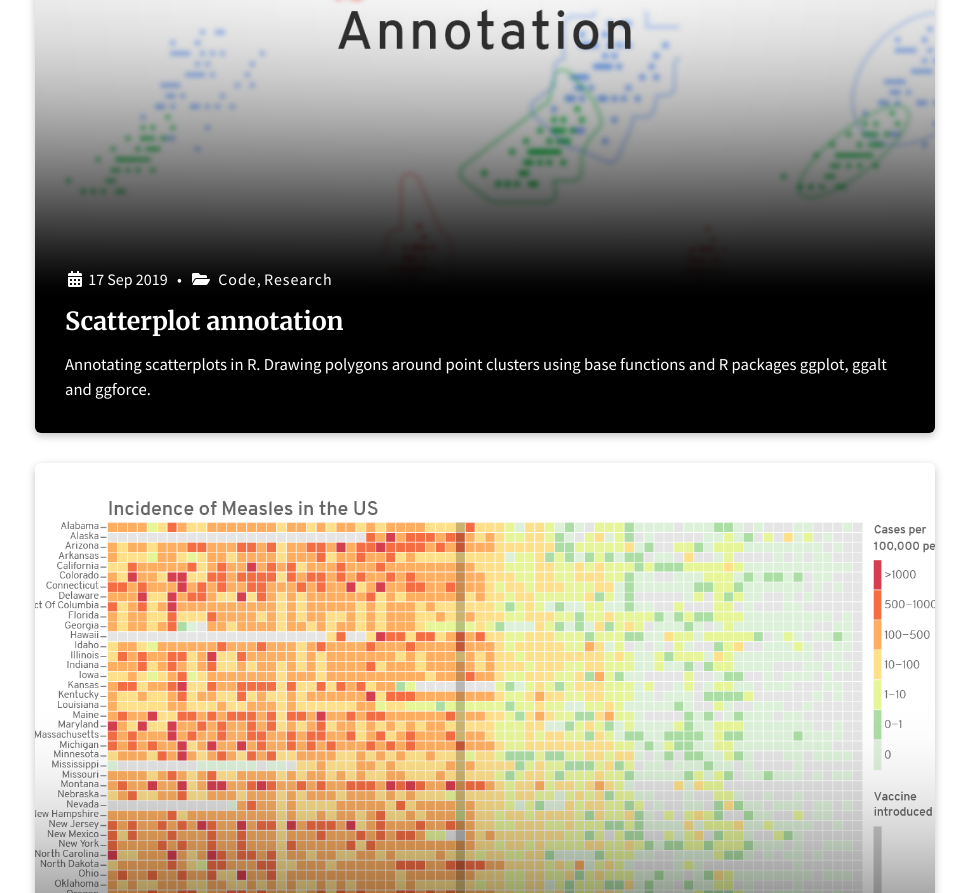
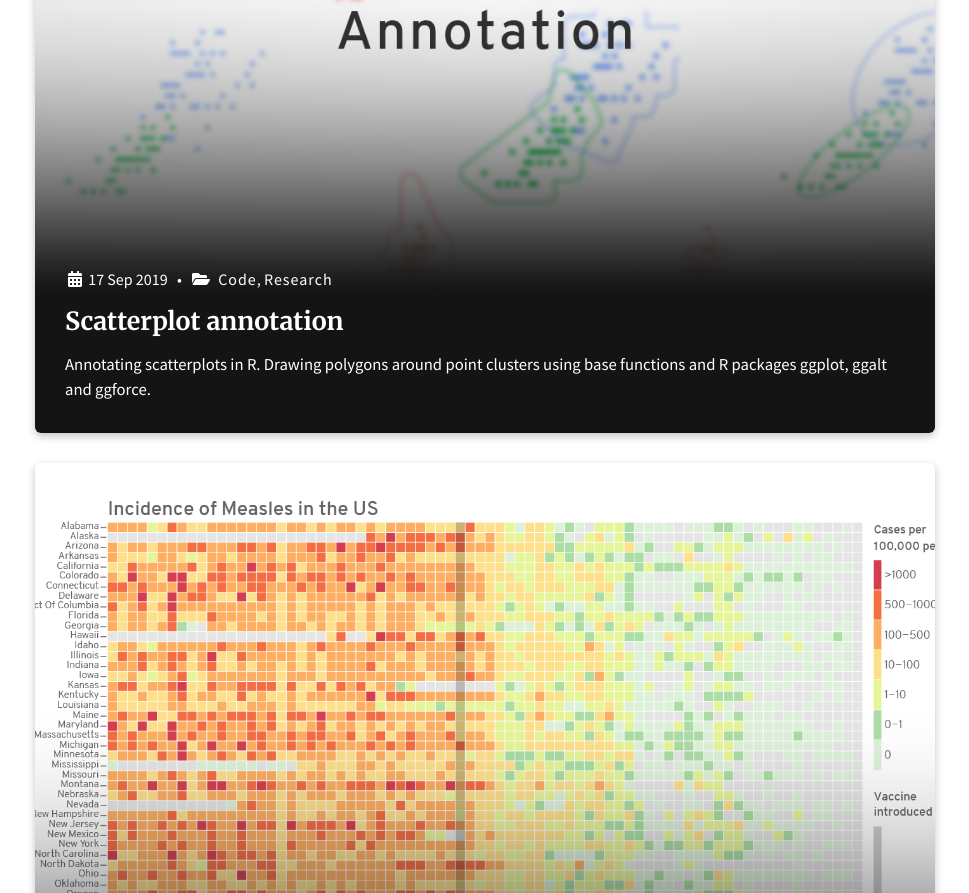
Before and after one commit to royfrancis/royfrancis.github.io, a Jekyll site: the page built from index.html, in a window 1280 px wide. Shown: the part 463-1356 px from the top of the page, without its empty margins (155-1124 px from the left). Built offline with Jekyll 4.4.1, drawn with Linux system fonts in a browser that asks for light colours; cached includes are drawn as plain includes; the list of posts is cut into pages by our own code.

Commit message:
Updated gradient vender prefixes

```diff
--- a/assets/css/main.scss
+++ b/assets/css/main.scss
@@ -238,39 +238,62 @@
     display: inline-block;
     border-radius: 6px 6px 0 0;
     background: -webkit-gradient(
-        linear,
-        left bottom,
-        left top,
-        from(rgba(0, 0, 0, 1)),
-        color-stop(25%, rgba(0, 0, 0, 0.3)),
-        color-stop(50%, rgba(0, 0, 0, 0)),
-        to(rgba(0, 0, 0, 0))
-    );
+          linear,
+          left top, left bottom,
+          from(hsla(0, 0%, 8%, 0)),
+          color-stop(10%, hsla(0, 0%, 8%, 0.013)),
+          color-stop(19.6%, hsla(0, 0%, 8%, 0.049)),
+          color-stop(28.8%, hsla(0, 0%, 8%, 0.104)),
+          color-stop(37.6%, hsla(0, 0%, 8%, 0.175)),
+          color-stop(45.9%, hsla(0, 0%, 8%, 0.259)),
+          color-stop(53.8%, hsla(0, 0%, 8%, 0.352)),
+          color-stop(61.1%, hsla(0, 0%, 8%, 0.45)),
+          color-stop(68%, hsla(0, 0%, 8%, 0.55)),
+          color-stop(74.3%, hsla(0, 0%, 8%, 0.648)),
+          color-stop(80.1%, hsla(0, 0%, 8%, 0.741)),
+          color-stop(85.3%, hsla(0, 0%, 8%, 0.825)),
+          color-stop(89.9%, hsla(0, 0%, 8%, 0.896)),
+          color-stop(93.9%, hsla(0, 0%, 8%, 0.951)),
+          color-stop(97.3%, hsla(0, 0%, 8%, 0.987)),
+          to(hsl(0, 0%, 8%))
+        );
     background: -o-linear-gradient(
-        bottom,
-        rgba(0, 0, 0, 1) 0%,
-        rgba(0, 0, 0, 0.3) 25%,
-        rgba(0, 0, 0, 0) 50%,
-        rgba(0, 0, 0, 0) 100%
-    );
+          top,
+          hsla(0, 0%, 8%, 0) 0%,
+          hsla(0, 0%, 8%, 0.013) 10%,
+          hsla(0, 0%, 8%, 0.049) 19.6%,
+          hsla(0, 0%, 8%, 0.104) 28.8%,
+          hsla(0, 0%, 8%, 0.175) 37.6%,
+          hsla(0, 0%, 8%, 0.259) 45.9%,
+          hsla(0, 0%, 8%, 0.352) 53.8%,
+          hsla(0, 0%, 8%, 0.45) 61.1%,
+          hsla(0, 0%, 8%, 0.55) 68%,
+          hsla(0, 0%, 8%, 0.648) 74.3%,
+          hsla(0, 0%, 8%, 0.741) 80.1%,
+          hsla(0, 0%, 8%, 0.825) 85.3%,
+          hsla(0, 0%, 8%, 0.896) 89.9%,
+          hsla(0, 0%, 8%, 0.951) 93.9%,
+          hsla(0, 0%, 8%, 0.987) 97.3%,
+          hsl(0, 0%, 8%) 100%
+        );
     background: linear-gradient(
           to bottom,
-          hsla(0, 0%, 0%, 0) 0%,
-          hsla(0, 0%, 0%, 0.013) 10%,
-          hsla(0, 0%, 0%, 0.049) 19.6%,
-          hsla(0, 0%, 0%, 0.104) 28.8%,
-          hsla(0, 0%, 0%, 0.175) 37.6%,
-          hsla(0, 0%, 0%, 0.259) 45.9%,
-          hsla(0, 0%, 0%, 0.352) 53.8%,
-          hsla(0, 0%, 0%, 0.45) 61.1%,
-          hsla(0, 0%, 0%, 0.55) 68%,
-          hsla(0, 0%, 0%, 0.648) 74.3%,
-          hsla(0, 0%, 0%, 0.741) 80.1%,
-          hsla(0, 0%, 0%, 0.825) 85.3%,
-          hsla(0, 0%, 0%, 0.896) 89.9%,
-          hsla(0, 0%, 0%, 0.951) 93.9%,
-          hsla(0, 0%, 0%, 0.987) 97.3%,
-          hsl(0, 0%, 0%) 100%
+          hsla(0, 0%, 8%, 0) 0%,
+          hsla(0, 0%, 8%, 0.013) 10%,
+          hsla(0, 0%, 8%, 0.049) 19.6%,
+          hsla(0, 0%, 8%, 0.104) 28.8%,
+          hsla(0, 0%, 8%, 0.175) 37.6%,
+          hsla(0, 0%, 8%, 0.259) 45.9%,
+          hsla(0, 0%, 8%, 0.352) 53.8%,
+          hsla(0, 0%, 8%, 0.45) 61.1%,
+          hsla(0, 0%, 8%, 0.55) 68%,
+          hsla(0, 0%, 8%, 0.648) 74.3%,
+          hsla(0, 0%, 8%, 0.741) 80.1%,
+          hsla(0, 0%, 8%, 0.825) 85.3%,
+          hsla(0, 0%, 8%, 0.896) 89.9%,
+          hsla(0, 0%, 8%, 0.951) 93.9%,
+          hsla(0, 0%, 8%, 0.987) 97.3%,
+          hsl(0, 0%, 8%) 100%
         );
 }
 
@@ -288,7 +311,7 @@
     //max-height: 200px;
     //min-height: 50px;
     width: 100%;
-    background-color: black;
+    background-color: hsl(0, 0%, 8%);
     border-radius: 0 0 6px 6px
 }
 
```
